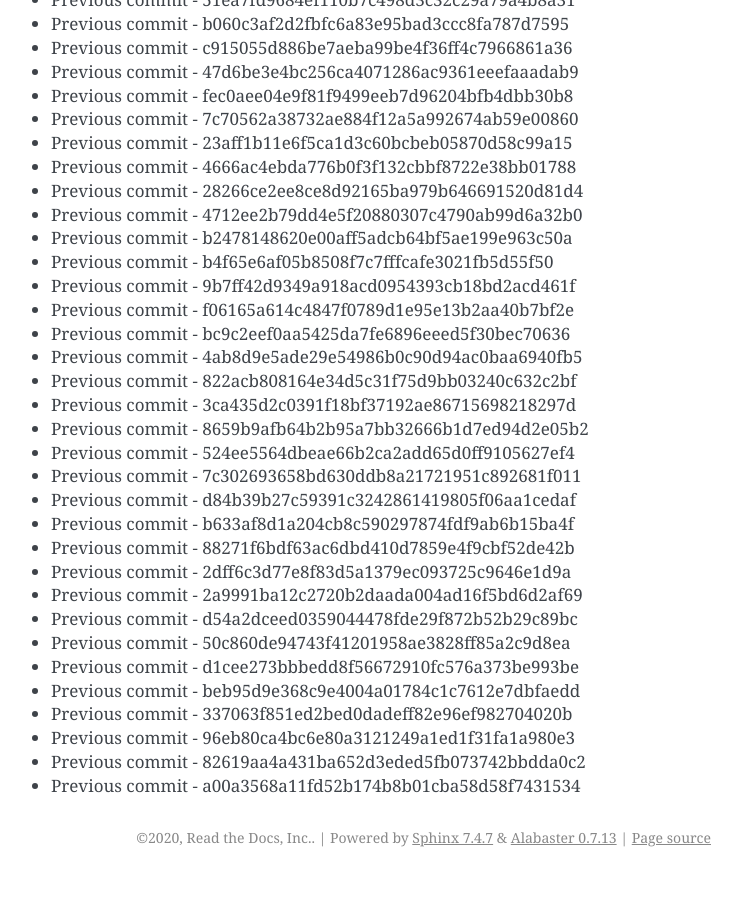
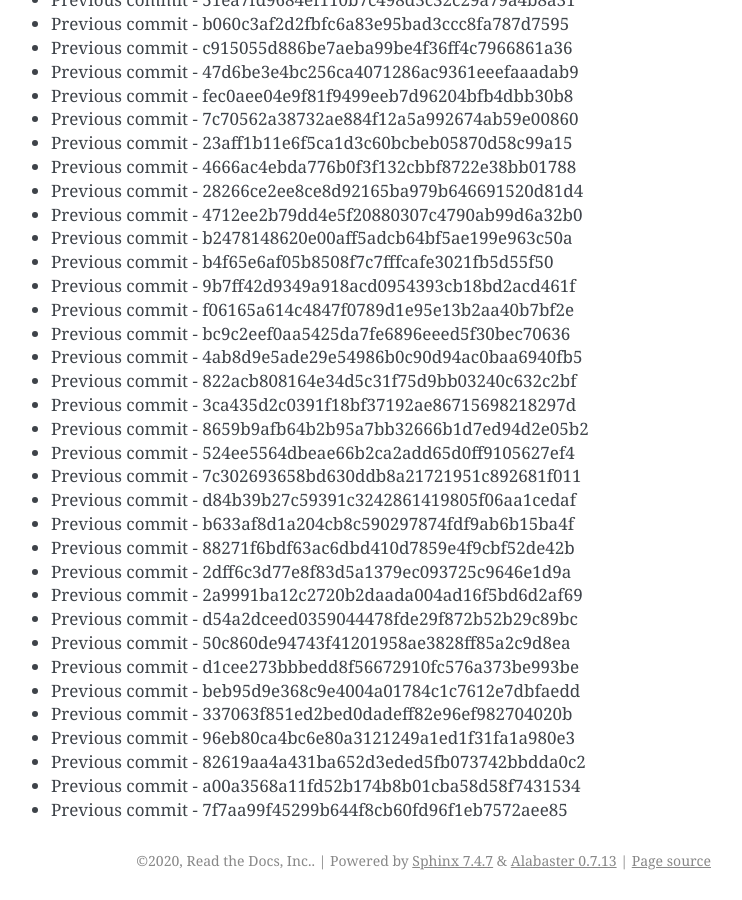
Before and after one commit to readthedocs/rtd-git-stresstest, a Sphinx documentation site: the page built from docs/updates.rst, in a window 1280 px wide and 900 px high, scrolled down 80565 px. Shown: the whole window, without its empty margins (399-1141 px from the left). Built offline with Sphinx 7.4.7, drawn with Linux system fonts in a browser that asks for light colours; before the commit the page ends 81442 px from its top, so only the background shows below that.

Commit message:
Generating commit from previous: 7f7aa99f45299b644f8cb60fd96f1eb7572aee85

```diff
--- a/docs/updates.rst
+++ b/docs/updates.rst
@@ -3417,3 +3417,4 @@ It can be tested for any performance characteristics.
 * Previous commit - 96eb80ca4bc6e80a3121249a1ed1f31fa1a980e3
 * Previous commit - 82619aa4a431ba652d3eded5fb073742bbdda0c2
 * Previous commit - a00a3568a11fd52b174b8b01cba58d58f7431534
+* Previous commit - 7f7aa99f45299b644f8cb60fd96f1eb7572aee85
```
